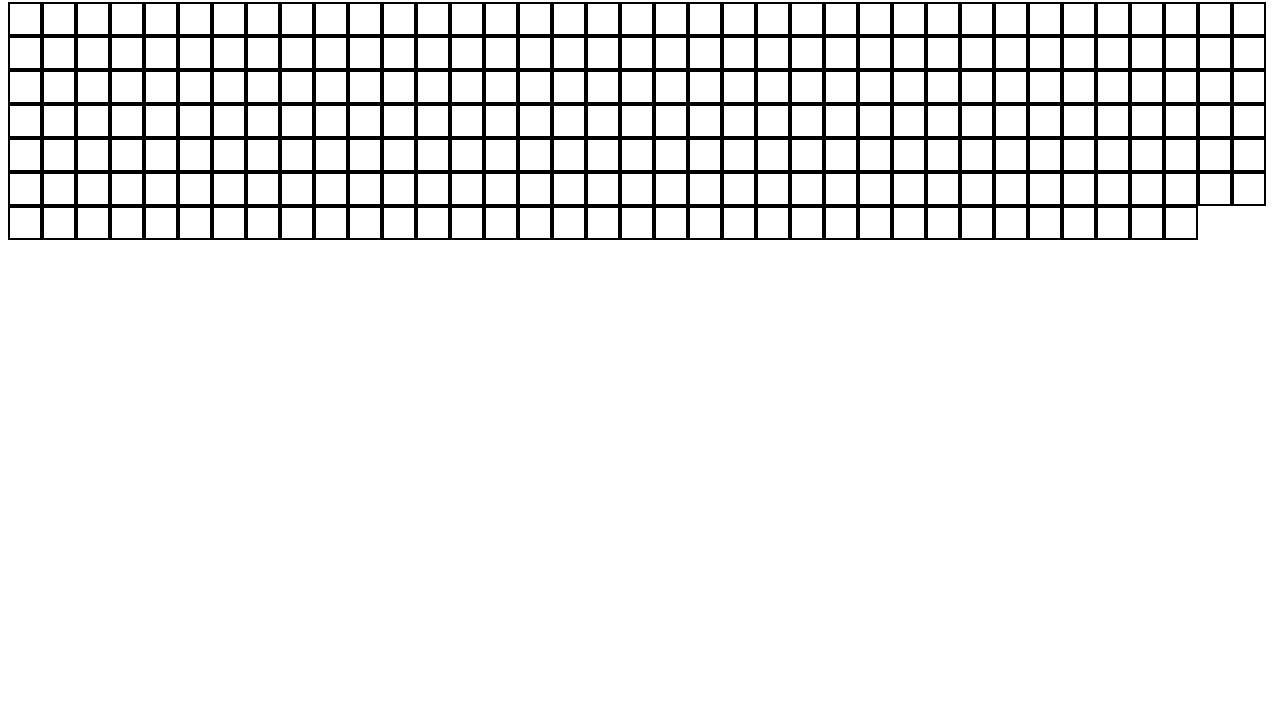
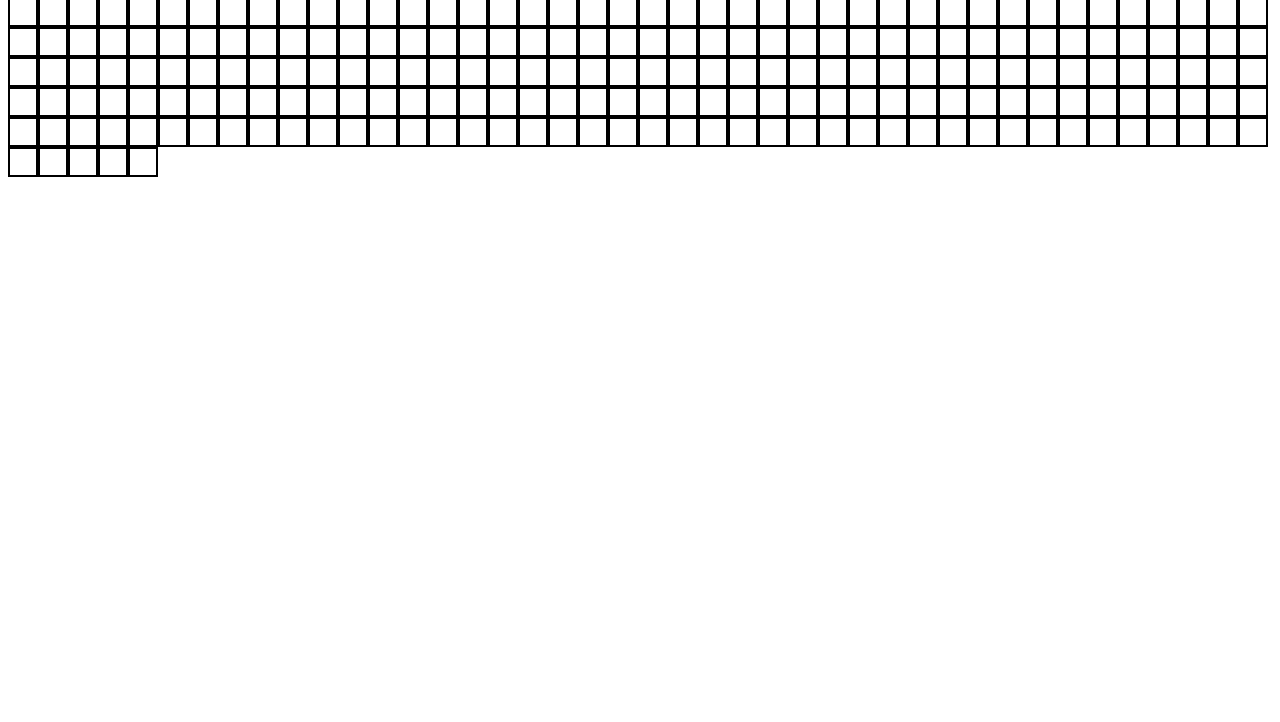
Before and after one commit to chriswebdv/etch-a-sketch, a plain HTML site: page index.html in a window 1280 px wide. Shown: the part 78-800 px from the top of the page. Drawn offline with Linux system fonts and the light colour scheme.

Commit message:
Add rest to css and added min-heigh to body of document

```diff
--- a/style.css
+++ b/style.css
@@ -1,3 +1,15 @@
+* {
+  margin: 0;
+  padding: 0;
+  box-sizing: border-box;
+}
+
+body {
+  min-height: 100vh;
+  width: 100%;
+  padding: 8px;
+}
+
 .container {
   display: flex;
   flex-direction: row;
```
